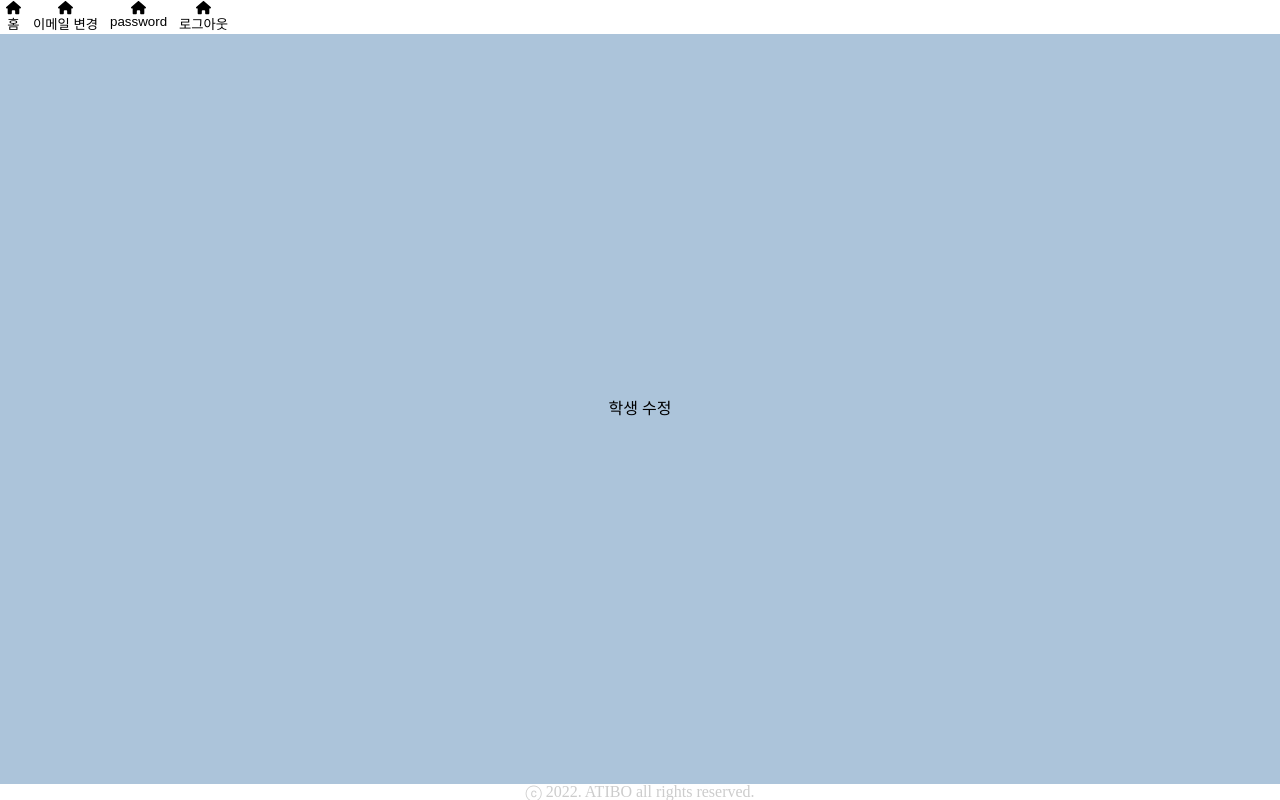
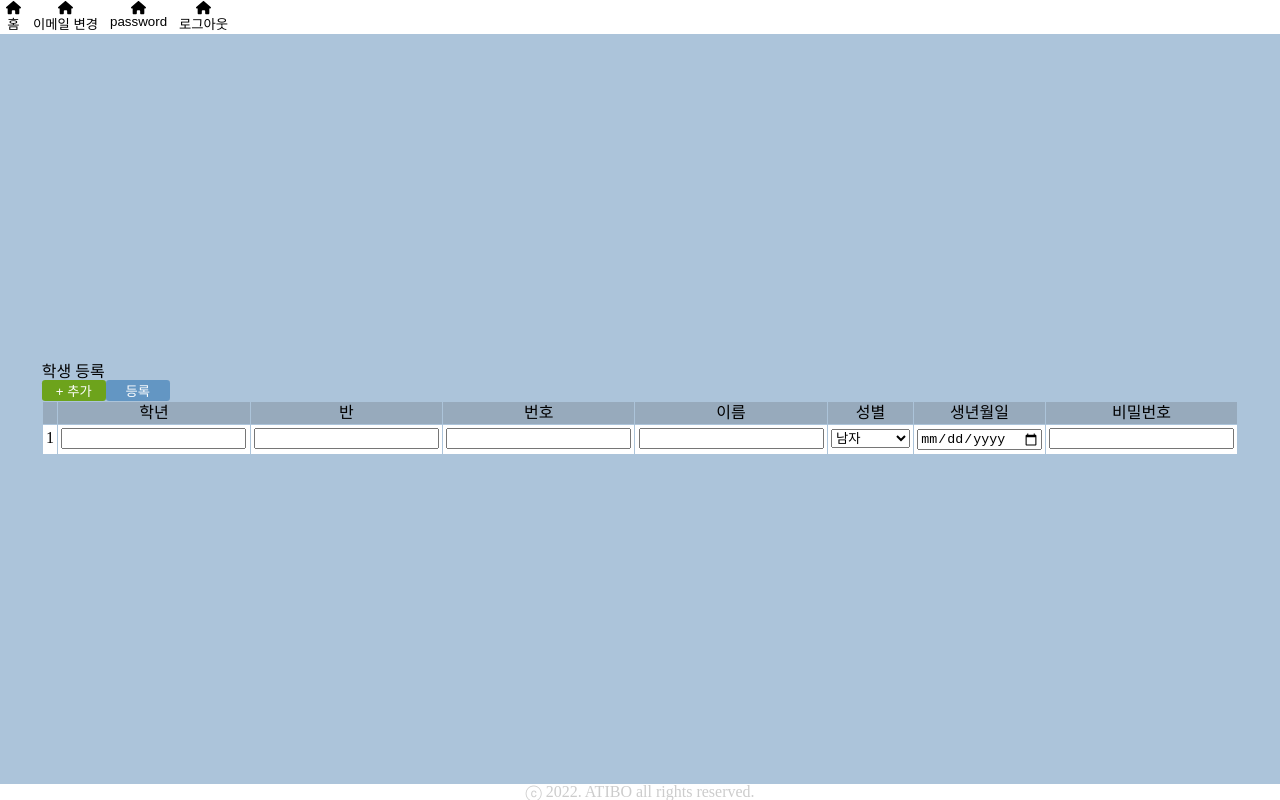
Before and after one commit to student-inbody-kiosk/ATIBO, a Vue app in the folder frontend/: page /admin/student/create in a window 1280 px wide. Built offline with nearby package versions, Linux system fonts and the light colour scheme.

Commit message:
FE:feat: create StudentDataInput component

```diff
--- a/frontend/src/components/admin/StudentData.vue
+++ b/frontend/src/components/admin/StudentData.vue
@@ -12,7 +12,6 @@ defineProps<{
 </script>
 
 <template>
-    <tbody>
     <tr class="student-data">
         <td class="student-data__content">{{ id }}</td>
         <td class="student-data__content">{{ grade }}</td>
@@ -23,7 +22,6 @@ defineProps<{
         <td class="student-data__content">{{ birthDate }}</td>
         <td class="student-data__content">{{ password }}</td>
     </tr>
-    </tbody>
 </template>
 
 <style lang="scss" scoped>
--- /dev/null
+++ b/frontend/src/components/admin/StudentDataInput.vue
@@ -0,0 +1,109 @@
+<script setup lang="ts">
+const props = defineProps<{
+    index: number;
+    student: {
+        grade: string;
+        room: string;
+        number: string;
+        name: string;
+        sex: number;
+        birthDate: string;
+        password: string;
+    };
+}>();
+
+import TheInput from '@/components/common/TheInput.vue';
+
+import { ref } from 'vue';
+
+const sexData = ref(props.student.sex);
+</script>
+
+<template>
+    <tr>
+        <td class="student-data-input__content">{{ index + 1 }}</td>
+        <td class="student-data-input__content">
+            <TheInput
+                type="text"
+                refer="grade"
+                :value="student.grade"
+                @input="
+                    (e) => $emit('update-input', index, 'grade', e.target.value)
+                " />
+        </td>
+        <td class="student-data-input__content">
+            <TheInput
+                type="text"
+                refer="room"
+                :value="student.room"
+                @input="
+                    (e) => $emit('update-input', index, 'room', e.target.value)
+                " />
+        </td>
+        <td class="student-data-input__content">
+            <TheInput
+                type="text"
+                refer="number"
+                :value="student.number"
+                @input="
+                    (e) =>
+                        $emit('update-input', index, 'number', e.target.value)
+                " />
+        </td>
+        <td class="student-data-input__content">
+            <TheInput
+                type="text"
+                refer="name"
+                :value="student.name"
+                @input="
+                    (e) => $emit('update-input', index, 'name', e.target.value)
+                " />
+        </td>
+        <td class="student-data-input__content">
+            <select
+                v-model="sexData"
+                :name="'sex'"
+                @change="(e) => $emit('update-input', index, 'sex', sexData)">
+                <option value="1">남자</option>
+                <option value="2">여자</option>
+                <option value="0">알 수 없음</option>
+                <option value="9">기타</option>
+            </select>
+        </td>
+        <td class="student-data-input__content">
+            <TheInput
+                type="date"
+                refer="birthDate"
+                :value="student.birthDate"
+                @input="
+                    (e) =>
+                        $emit(
+                            'update-input',
+                            index,
+                            'birthDate',
+                            e.target.value
+                        )
+                " />
+        </td>
+        <td class="student-data-input__content">
+            <TheInput
+                type="text"
+                refer="password"
+                :value="student.password"
+                @input="
+                    (e) =>
+                        $emit('update-input', index, 'password', e.target.value)
+                " />
+        </td>
+    </tr>
+</template>
+
+<style lang="scss" scoped>
+.student-data-input__content {
+    margin-top: 0.2rem;
+    padding: 0.2rem;
+    border: 0.1rem solid $admin-secondary;
+    background-color: $white;
+    text-align: center;
+}
+</style>
--- a/frontend/src/components/common/TheInput.vue
+++ b/frontend/src/components/common/TheInput.vue
@@ -1,7 +1,7 @@
 <script setup lang="ts">
 defineProps<{
     label?: string;
-    type: 'text' | 'number' | 'password';
+    type: 'text' | 'number' | 'password' | 'date';
     refer: string;
     value: number | string;
     min?: number;
--- a/frontend/src/views/admin/AdmStudentCreateView.vue
+++ b/frontend/src/views/admin/AdmStudentCreateView.vue
@@ -1,10 +1,89 @@
-<script setup lang="ts"></script>
+<script setup lang="ts">
+import TheButton from '@/components/common/TheButton.vue';
+import StudentDataLabel from '@/components/admin/StudentDataLabel.vue';
+import StudentDataInput from '@/components/admin/StudentDataInput.vue';
+
+import { ref } from 'vue';
+import type { Ref } from 'vue';
+
+interface Student {
+    grade: string;
+    room: string;
+    number: string;
+    name: string;
+    sex: number;
+    birthDate: string;
+    password: string;
+}
+
+const students: Ref<Student[]> = ref([
+    {
+        grade: '',
+        room: '',
+        number: '',
+        name: '',
+        sex: 1,
+        birthDate: '',
+        password: '',
+    },
+]);
+
+const handleClick = function addStudent() {
+    students.value.push({
+        grade: '',
+        room: '',
+        number: '',
+        name: '',
+        sex: 1,
+        birthDate: '',
+        password: '',
+    });
+};
+
+const handleInput = function updateStudentData<T extends keyof Student>(
+    index: number,
+    item: T,
+    data: Student[T]
+) {
+    students.value[index][item] = data;
+    console.log(students.value[index][item]);
+};
+</script>
 
 <template>
     <div class="admin-student-create">
-        <div class="admin-student__header">학생 수정</div>
-        <section></section>
+        <div class="admin-student__header">학생 등록</div>
+        <TheButton
+            text="+ 추가"
+            color="green"
+            size="md"
+            emitMessage="submit"
+            @submit="handleClick" />
+        <TheButton
+            text="등록"
+            color="admin-primary"
+            size="md"
+            emitMessage="submit"
+            @submit="() => console.log('등록')" />
+
+        <section>
+            <table class="admin-student__table">
+                <StudentDataLabel />
+                <tbody>
+                    <StudentDataInput
+                        v-for="(student, index) in students"
+                        :key="index"
+                        :index="index"
+                        :student="student"
+                        @update-input="handleInput" />
+                </tbody>
+            </table>
+        </section>
     </div>
 </template>
 
-<style lang="scss"></style>
+<style lang="scss">
+.admin-student__table {
+    width: 100%;
+}
+</style>
--- a/frontend/src/views/admin/AdmStudentView.vue
+++ b/frontend/src/views/admin/AdmStudentView.vue
@@ -113,6 +113,7 @@ const dummy = [
         <section>
             <table class="admin-student__table">
                 <StudentDataLabel />
+                <tbody>
                     <StudentData
                         v-for="(data, index) in dummy"
                         :key="data.id"
@@ -124,6 +125,7 @@ const dummy = [
                         :sex="data.sex"
                         :birthDate="data.birthDate"
                         :password="data.password" />
+                </tbody>
             </table>
         </section>
     </div>
```
Lines whose indentation alone changed are shown as unchanged.
